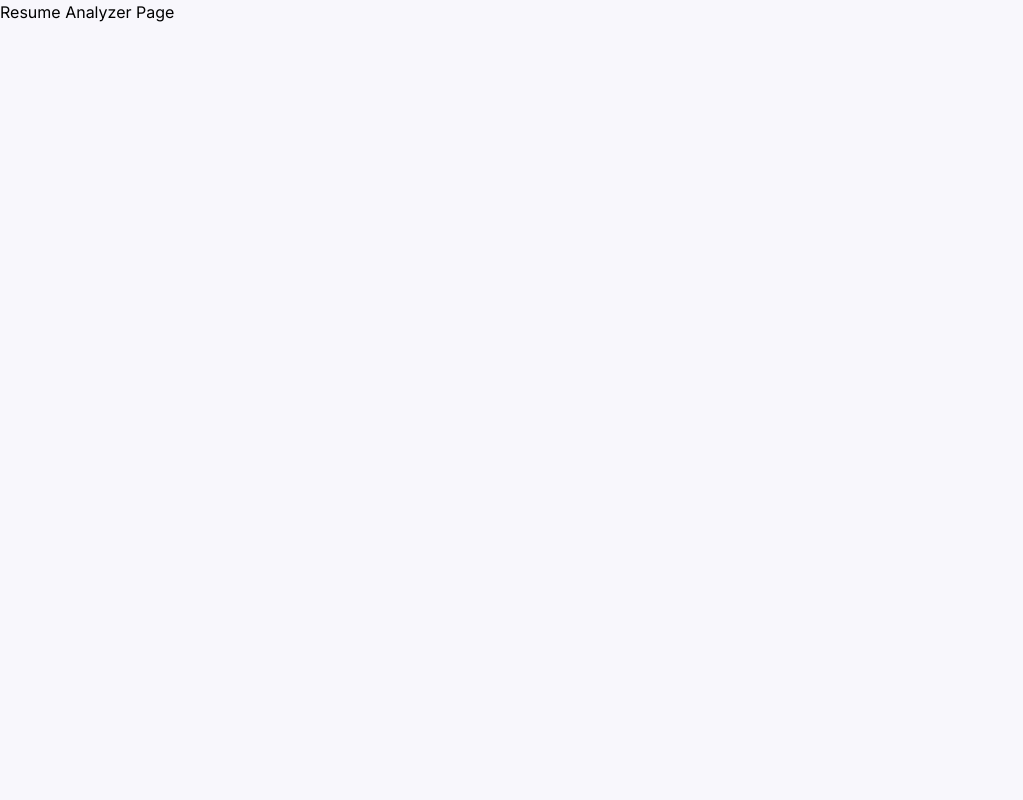
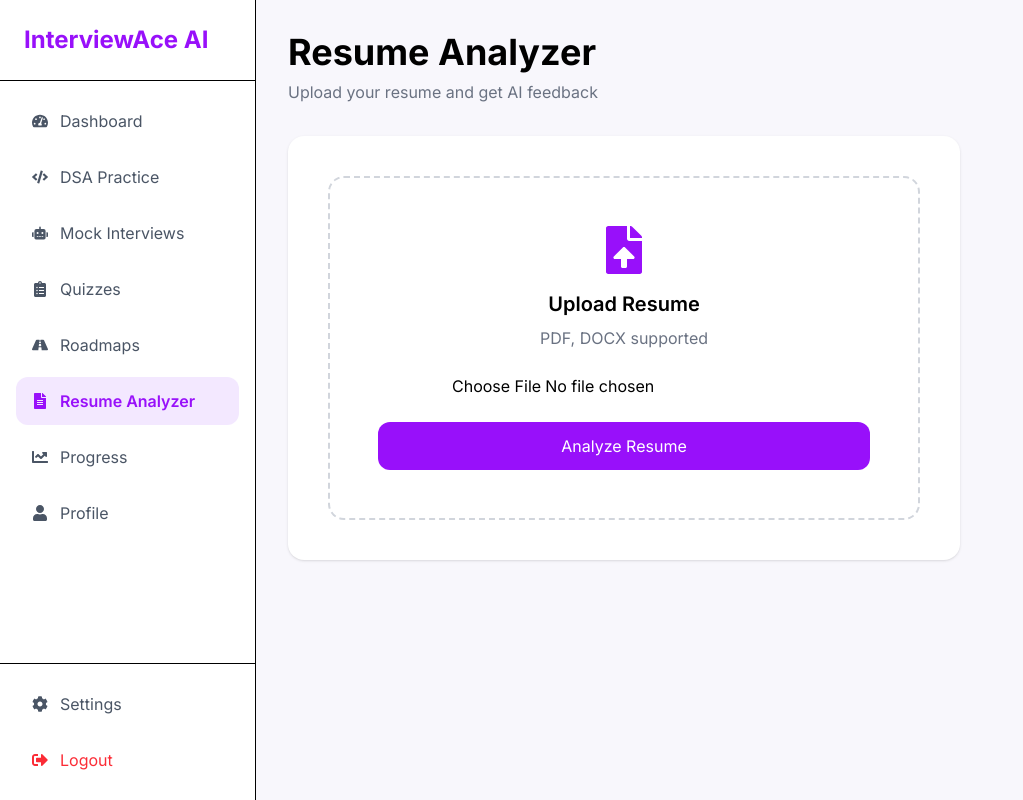
Before and after one commit to Isha4002/interview-ace-ai, a React (Vite) app: page /resume in a window 1280 px wide. Shown: the whole page, without its empty margins (0-1023 px from the left). Built offline with nearby package versions, Linux system fonts and the light colour scheme.

Commit message:
Added resume analyzer and resume result pages

```diff
--- a/src/App.jsx
+++ b/src/App.jsx
@@ -15,7 +15,7 @@ import ProblemDetails from "./pages/ProblemDetails";
 import MockInterviews from "./pages/MockInterviews";
 import InterviewSession from "./pages/InterviewSession";
 import QuizAttempt from "./pages/QuizAttempt";
-
+import ResumeResult from "./pages/ResumeResult";
 import RoadmapDetails from "./pages/RoadmapDetails";
 
 function App() {
@@ -52,6 +52,7 @@ function App() {
 
         <Route path="/interview-session" element={<InterviewSession />} />
 
+        <Route path="/resume-result" element={<ResumeResult />} />
 
         <Route path="/roadmap-details" element={<RoadmapDetails />} />
 
--- a/src/pages/ResumeAnalyzer.jsx
+++ b/src/pages/ResumeAnalyzer.jsx
@@ -1,5 +1,63 @@
+import { Link } from "react-router-dom";
+import Sidebar from "../components/Sidebar";
+import { FaFileUpload } from "react-icons/fa";
+
 function ResumeAnalyzer() {
-  return <h1>Resume Analyzer Page</h1>;
+  return (
+    <div className="bg-[#F8F7FC] min-h-screen">
+      <Sidebar />
+
+      <div className="ml-64 p-8">
+
+        <h1 className="text-4xl font-bold mb-2">
+          Resume Analyzer
+        </h1>
+
+        <p className="text-gray-500 mb-8">
+          Upload your resume and get AI feedback
+        </p>
+
+        <div className="bg-white rounded-2xl p-10 shadow-sm max-w-2xl">
+
+          <div className="border-2 border-dashed border-gray-300 rounded-2xl p-12 text-center">
+
+            <FaFileUpload className="text-5xl text-purple-600 mx-auto mb-4" />
+
+            <h2 className="text-xl font-semibold">
+              Upload Resume
+            </h2>
+
+            <p className="text-gray-500 mt-2">
+              PDF, DOCX supported
+            </p>
+
+            <input
+              type="file"
+              className="mt-6"
+            />
+
+            <Link
+              to="/resume-result"
+              className="
+              block
+              mt-6
+              bg-purple-600
+              text-white
+              px-6
+              py-3
+              rounded-xl
+              "
+            >
+              Analyze Resume
+            </Link>
+
+          </div>
+
+        </div>
+
+      </div>
+    </div>
+  );
 }
 
 export default ResumeAnalyzer;
--- /dev/null
+++ b/src/pages/ResumeResult.jsx
@@ -0,0 +1,60 @@
+import Sidebar from "../components/Sidebar";
+
+function ResumeResult() {
+  return (
+    <div className="bg-[#F8F7FC] min-h-screen">
+      <Sidebar />
+
+      <div className="ml-64 p-8">
+
+        <h1 className="text-4xl font-bold mb-8">
+          Resume Analysis Result
+        </h1>
+
+        <div className="grid md:grid-cols-2 gap-8">
+
+          <div className="bg-white p-8 rounded-2xl shadow-sm">
+
+            <h2 className="text-2xl font-bold mb-6">
+              Overall Score
+            </h2>
+
+            <div className="text-center">
+
+              <div className="text-7xl font-bold text-green-600">
+                85
+              </div>
+
+              <p className="text-gray-500 mt-2">
+                out of 100
+              </p>
+
+            </div>
+
+          </div>
+
+          <div className="bg-white p-8 rounded-2xl shadow-sm">
+
+            <h2 className="text-2xl font-bold mb-6">
+              Suggestions
+            </h2>
+
+            <ul className="space-y-4">
+
+              <li>✅ Add more project details</li>
+              <li>✅ Improve achievements section</li>
+              <li>✅ Add GitHub links</li>
+              <li>✅ Optimize for ATS</li>
+
+            </ul>
+
+          </div>
+
+        </div>
+
+      </div>
+    </div>
+  );
+}
+
+export default ResumeResult;
```
